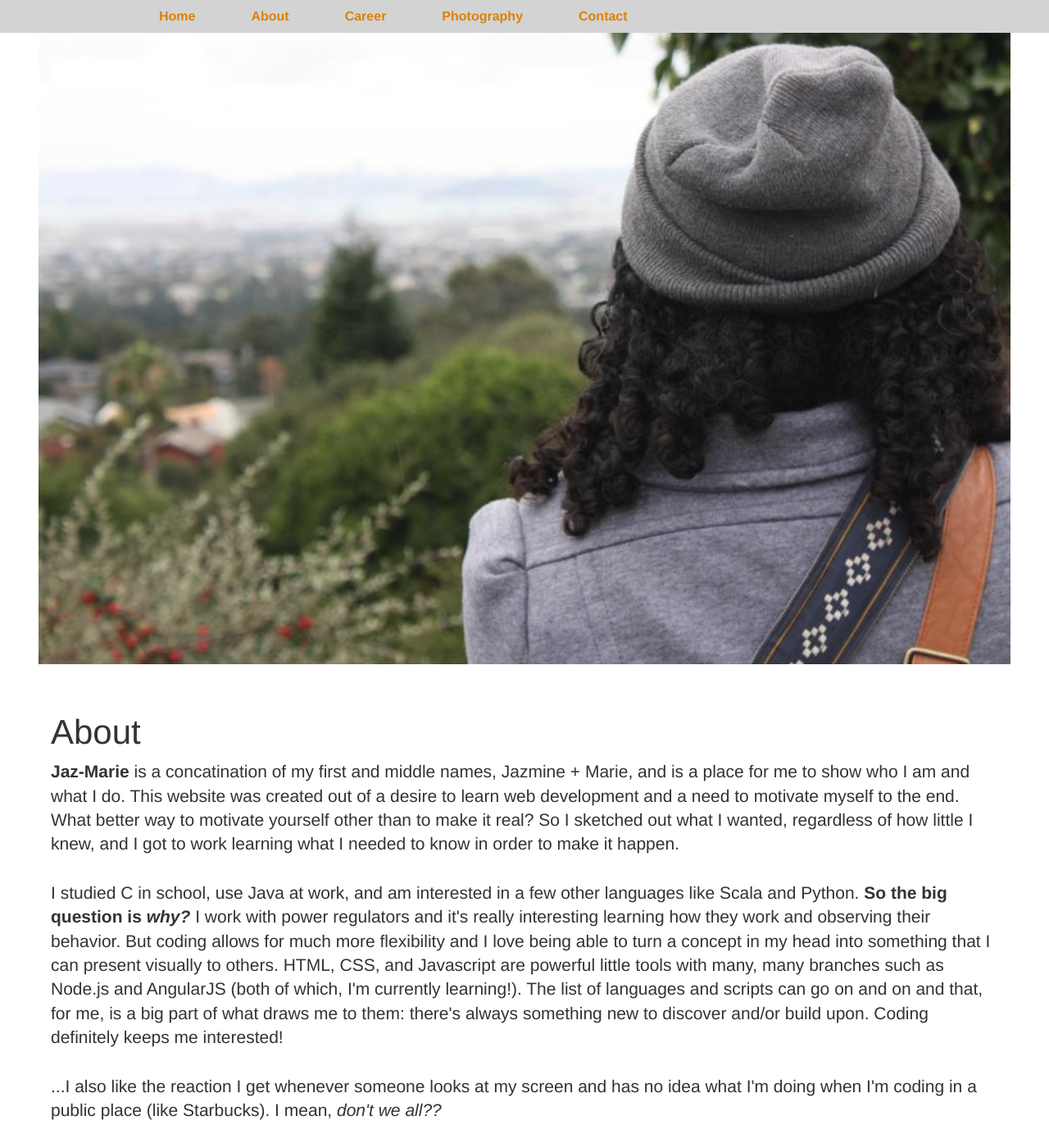
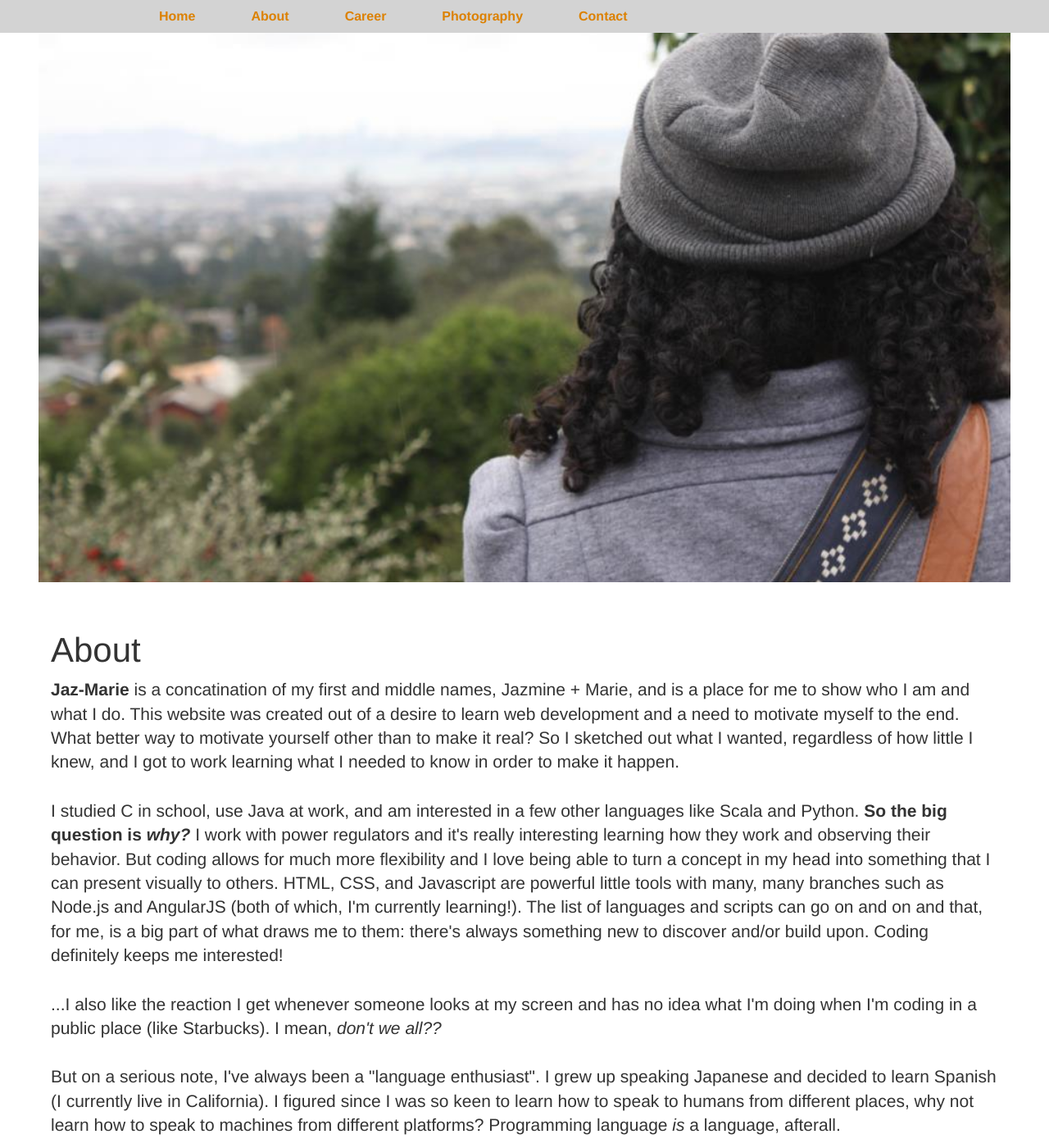
Before and after one commit to itsonlyjaz/itsonlyjaz.github.io, a Jekyll site: the page built from about/index.html, in a window 1280 px wide and 1400 px high. Shown: the whole window at 82% size. Built offline with Jekyll 4.4.1, drawn with Linux system fonts in a browser that asks for light colours.

Commit message:
Update main.css

```diff
--- a/css/main.css
+++ b/css/main.css
@@ -151,7 +151,7 @@ td {
     background-size: cover;
     background-position: center center;
     background-attachment: fixed;
-    height: 800px;
+    height: 700px;
  /*   background-attachment: fixed;
     background-position: center;
     background-repeat: no-repeat;
```
